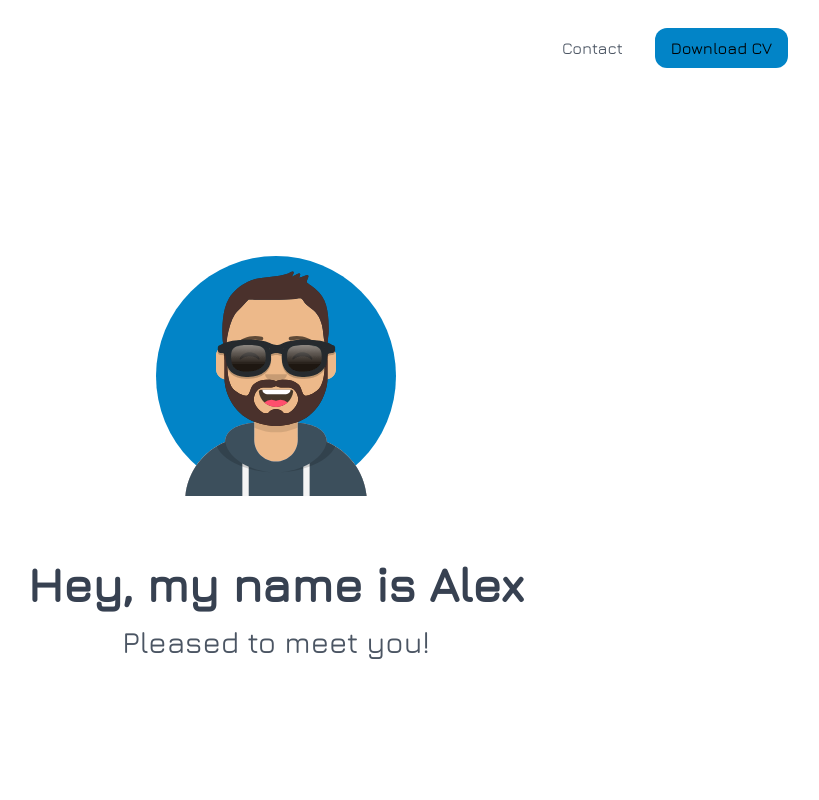
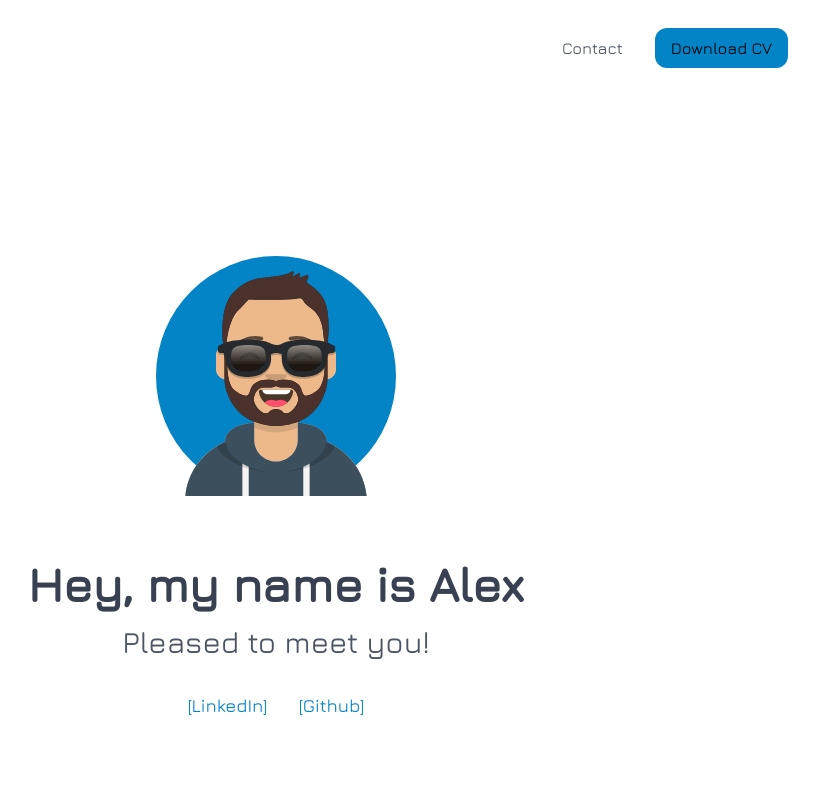
Before and after one commit to m3talux/alexandrekhoury, a Next.js app: page / in a window 1280 px wide. Shown: the top 800 px of the page, without its empty margins (364-1183 px from the left). Built offline with nearby package versions, Linux system fonts and the light colour scheme.

Commit message:
Added socials

```diff
--- /dev/null
+++ b/src/app/components/socials.tsx
@@ -0,0 +1,8 @@
+export default function Socials() {
+    return (
+        <div className="flex justify-center items-center text-sky-600 text-lg">
+            <a target="_blank" href="https://www.linkedin.com/in/alexandre-el-khoury/" className="mr-8 hover:cursor-pointer hover:underline">[LinkedIn]</a>
+            <a target="_blank" href="https://github.com/m3talux" className="hover:cursor-pointer hover:underline">[Github]</a>
+        </div>
+    )
+}
--- a/src/app/sections/main.tsx
+++ b/src/app/sections/main.tsx
@@ -1,4 +1,5 @@
 import Avatar from "@/app/components/avatar";
+import Socials from "@/app/components/socials";
 
 export function Main() {
     return (
@@ -6,6 +7,8 @@ export function Main() {
             <Avatar/>
             <h2 className="text-gray-700 text-center font-bold text-3xl md:text-5xl mt-4 md:mt-16">Hey, my name is Alex</h2>
             <p className="text-gray-600 text-center text-xl md:text-3xl mt-2 md:mt-4">Pleased to meet you!</p>
+            <div className="mt-8"/>
+            <Socials/>
         </section>
     )
 }
```
